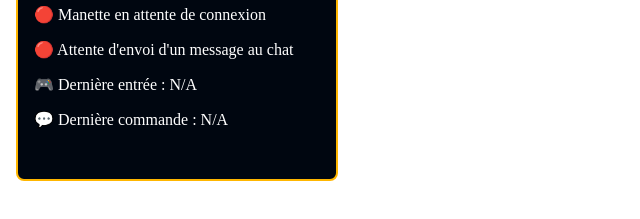
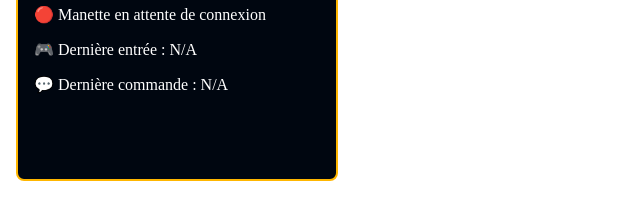
Before and after one commit to poirierlouis/twitch-bg3-gamepad, a website with bundled scripts: page plugin.html in a window 1280 px wide. Shown: the part 67-286 px from the top of the page, without its empty margins (0-640 px from the left). Built offline with nearby package versions, Linux system fonts and the light colour scheme.

Commit message:
refactor: disable obsolete web socket behavior in GUI.

```diff
--- a/plugin.html
+++ b/plugin.html
@@ -49,7 +49,7 @@
         <h5>by Rayshader · v1.0.0</h5>
 
         <p class="gamepad">Attente de connexion d'une manette...</p>
-        <p class="ws">Attente d'envoi d'un message au chat...</p>
+        <!-- <p class="ws">Attente d'envoi d'un message au chat...</p> -->
         <p class="last-input">Dernière entrée : <span>N/A</span></p>
         <p class="last-command">Dernière commande : <span>N/A</span></p>
     </div>
--- a/src/gui.ts
+++ b/src/gui.ts
@@ -8,7 +8,7 @@ export class GUI {
 
   private readonly $container: HTMLDivElement;
   private readonly $gamepad: HTMLParagraphElement;
-  private readonly $ws: HTMLParagraphElement;
+  //private readonly $ws: HTMLParagraphElement;
   private readonly $lastCommand: HTMLParagraphElement;
   private readonly $lastInput: HTMLParagraphElement;
 
@@ -18,7 +18,7 @@ export class GUI {
   constructor() {
     this.$container = this.buildContainer();
     this.$gamepad = this.buildParagraph('🔴 Manette en attente de connexion');
-    this.$ws = this.buildParagraph('🔴 Attente d\'envoi d\'un message au chat');
+    //this.$ws = this.buildParagraph('🔴 Attente d\'envoi d\'un message au chat');
     this.$lastInput = this.buildParagraph('🎮 Dernière entrée : ', [], this.buildSpan('N/A'));
     this.$lastCommand = this.buildParagraph('💬 Dernière commande : ', [], this.buildSpan('N/A'));
     this.build();
@@ -29,7 +29,7 @@ export class GUI {
   }
 
   setWebSocket(): void {
-    this.$ws.textContent = '🟢 Accès au chat obtenu';
+    //this.$ws.textContent = '🟢 Accès au chat obtenu';
   }
 
   updateLastInput(input: string): void {
@@ -56,7 +56,7 @@ export class GUI {
     this.$container.appendChild(this.buildTitle());
     this.$container.appendChild(this.buildAuthor());
     this.$container.appendChild(this.$gamepad);
-    this.$container.appendChild(this.$ws);
+    //this.$container.appendChild(this.$ws);
     this.$container.appendChild(this.$lastInput);
     this.$container.appendChild(this.$lastCommand);
     document.body.appendChild(this.$container);
```
